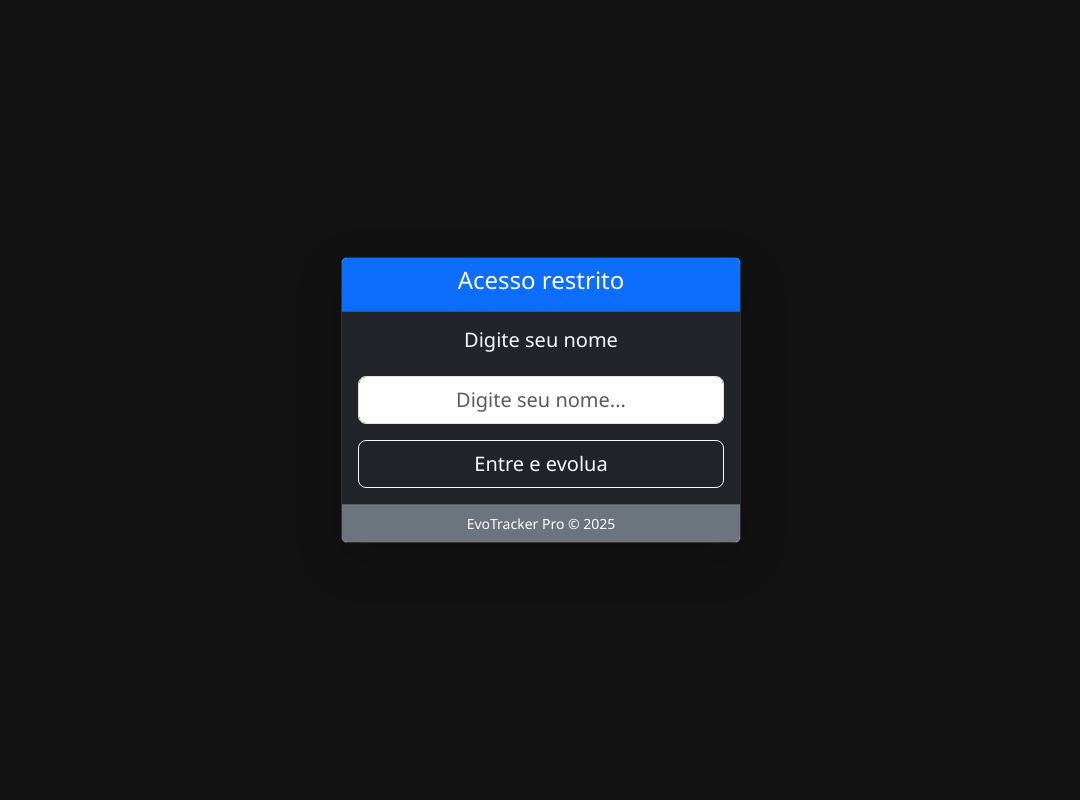
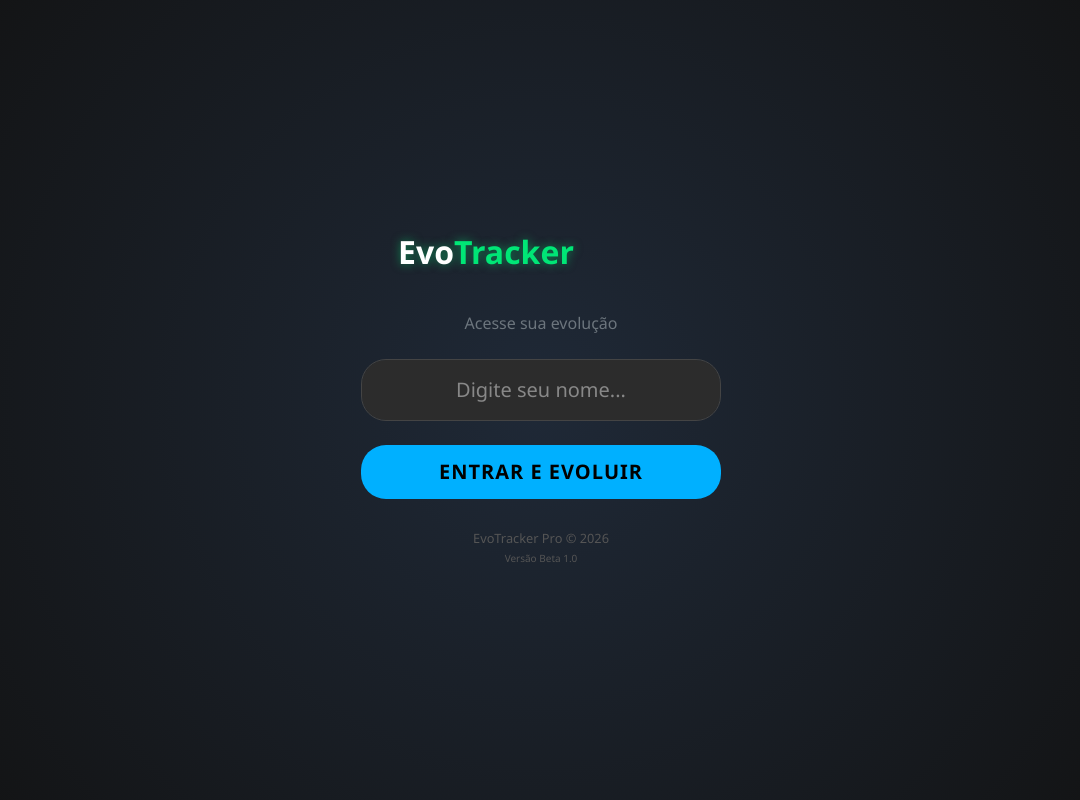
Before and after one commit to Aether-Cd/EvoTracker, a Flask app: page /login in a window 1280 px wide. Shown: the whole page, without its empty margins (99-1179 px from the left). Run offline with Flask 3, Linux system fonts and the light colour scheme.

Commit message:
Refactor login.html for improved structure and styles

```diff
--- a/templates/login.html
+++ b/templates/login.html
@@ -5,42 +5,115 @@
     <meta name="viewport" content="width=device-width, initial-scale=1.0">
     <title>Login - EvoTracker</title>
     <link href="https://cdn.jsdelivr.net/npm/bootstrap@5.3.0/dist/css/bootstrap.min.css" rel="stylesheet">
+
     <link rel="stylesheet" href="{{ url_for('static', filename='style.css') }}">
+
     <style>
-
+        /* CSS ESPECIAL SÓ PARA O LOGIN */
         body {
+            background: radial-gradient(circle, #1F2937 0%, #121212 100%);
+            height: 100vh;
             display: flex;
             align-items: center;
             justify-content: center;
-            height: 100vh;
+            color: white;
+            font-family: 'Segoe UI', sans-serif;
         }
-        .card-login {
+
+        .login-wrapper {
             width: 100%;
             max-width: 400px;
-            border: 1px solid #333;
+            padding: 20px;
+            text-align: center;
+        }
+
+        .logo-img {
+            max-width: 250px;
+            margin-bottom: 40px;
+            /* Se não tiver a logo ainda, o texto "EvoTracker" vai aparecer bonito */
+            font-size: 2rem;
+            font-weight: bold;
+            color: white;
+            text-shadow: 0 0 10px rgba(0, 230, 118, 0.5);
+        }
+
+        .custom-input {
+            background-color: #2C2C2C !important;
+            border: 1px solid #444 !important;
+            color: white !important;
+            border-radius: 25px !important;
+            padding: 15px !important;
+            text-align: center;
+            transition: 0.3s;
+        }
+
+        .custom-input:focus {
+            background-color: #2C2C2C !important;
+            border-color: #00E676 !important; /* Verde Neon */
+            box-shadow: 0 0 15px rgba(0, 230, 118, 0.3) !important;
+            color: white !important;
+        }
+
+        .custom-input::placeholder {
+            color: #888 !important;
+        }
+
+        .btn-neon {
+            background-color: #00B0FF; /* Azul Neon */
+            color: black;
+            font-weight: bold;
+            border-radius: 25px;
+            padding: 12px;
+            border: none;
+            transition: transform 0.2s, box-shadow 0.2s;
+            width: 100%;
+            text-transform: uppercase;
+            letter-spacing: 1px;
+        }
+
+        .btn-neon:hover {
+            background-color: #00E5FF;
+            box-shadow: 0 0 20px rgba(0, 176, 255, 0.6);
+            transform: scale(1.02);
+            color: black;
+        }
+
+        .footer-text {
+            color: #555;
+            margin-top: 30px;
+            font-size: 0.8rem;
         }
     </style>
 </head>
 <body>
 
-    <div class="card card-login shadow-lg text-center">
-        <div class="card-header bg-primary text-white">
-            <h4> Acesso restrito</h4>
+    <div class="login-wrapper">
+
+        <div class="mb-4">
+            <h1 class="logo-img">Evo<span style="color:#00E676">Tracker</span></h1>
+            <p class="text-secondary">Acesse sua evolução</p>
         </div>
-        <div class="card-body bg-dark">
-            <h5 class="mb-4 text-light">Digite seu nome</h5>
 
-            <form action="/login" method="POST">
-                <div class="mb-3">
-                    <input type="text" name="nome" class="form-control form-control-lg text-center" placeholder="Digite seu nome..." required>
-                </div>
-                <div class="d-grid">
-                    <button type="submit" class="btn btn-outline-light btn-lg">Entre e evolua</button>
-                </div>
-            </form>
-        </div>
-        <div class="card-footer bg-secondary text-white small">
-            EvoTracker Pro &copy; 2025
+        <form action="/login" method="POST">
+            <div class="mb-4">
+                <input type="text"
+                       name="nome"
+                       class="form-control form-control-lg custom-input"
+                       placeholder="Digite seu nome..."
+                       required
+                       autocomplete="off">
+            </div>
+
+            <div class="d-grid">
+                <button type="submit" class="btn btn-neon btn-lg">
+                    ENTRAR E EVOLUIR
+                </button>
+            </div>
+        </form>
+
+        <div class="footer-text">
+            EvoTracker Pro &copy; 2026 <br>
+            <span style="font-size: 10px">Versão Beta 1.0</span>
         </div>
     </div>
 
```
